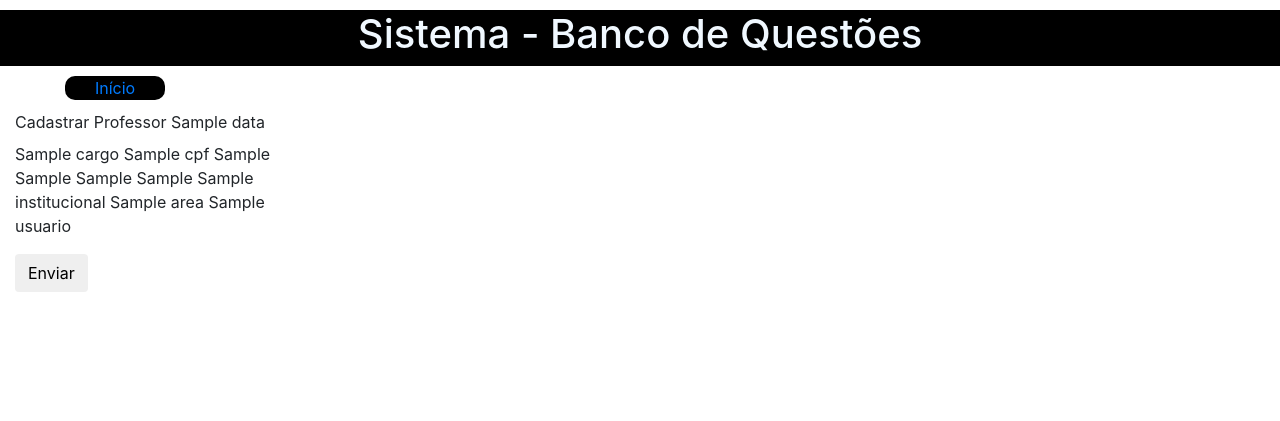
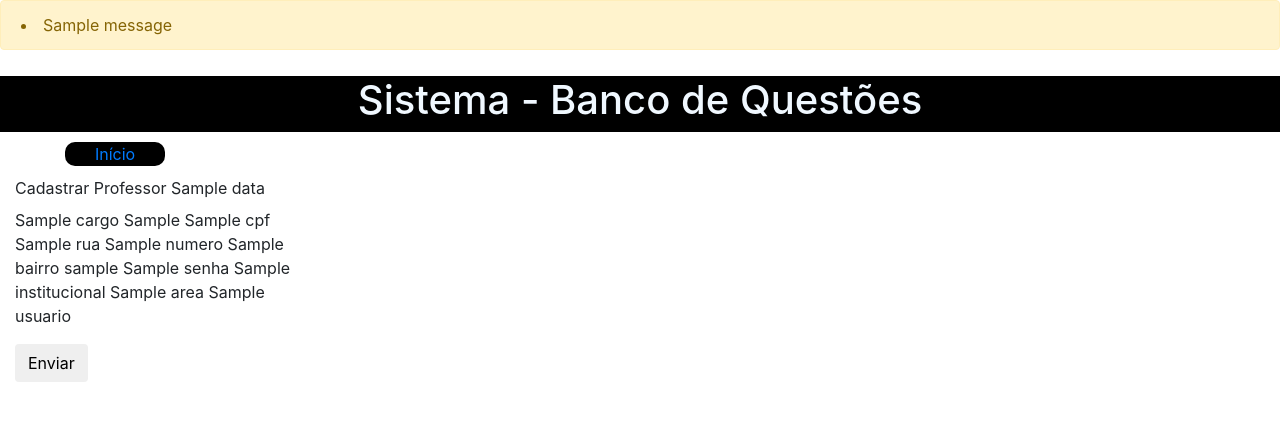
Before and after one commit to EmersonPereiraOliveira/BancoDeQuestoes, a Python web app: template Flask/app/templates/cadastrar-professor.html in a window 1280 px wide. Shown: the top 421 px of the page. Run offline with Jinja, Linux system fonts and the light colour scheme; the template is opened without the code that fills it: most values are stand-ins (such as "Sample title", 1, 10 or a date in 2020); one stand-in notice (Sample message) is shown.

Commit message:
Cadastro de professor funcionando

```diff
--- a/Flask/app/templates/base/head.html
+++ b/Flask/app/templates/base/head.html
@@ -8,3 +8,14 @@
 
   </head>
   <body>
+  {% with messages = get_flashed_messages() %}
+        {% if messages %}
+            <div class="alert alert-warning">
+            {% for message in get_flashed_messages() %}
+                <li>
+                {{ message }}
+                </li>
+            {% endfor %}
+            </div>
+        {% endif %}
+    {% endwith %}
--- a/Flask/app/templates/cadastrar-professor.html
+++ b/Flask/app/templates/cadastrar-professor.html
@@ -9,11 +9,13 @@
                 <label>Cadastrar Professor</label>
                 {{ data[0].nome(class="form-control", placeholder="Insira o nome") }}
                 {{ data[0].cargo(class="form-control", placeholder="Insira o cargo") }}
+                {{ data[0].rg(class="form-control", placeholder="Insira o rg") }}
                 {{ data[0].cpf(class="form-control", placeholder="Insira o cpf") }}
-                {{ data[0].rg(class="form-control", placeholder="Insira o rg") }}
-                {{ data[0].rg(class="form-control", placeholder="Insira o rg") }}
-                {{ data[0].rg(class="form-control", placeholder="Insira o rg") }}
-                {{ data[0].rg(class="form-control", placeholder="Insira o rg") }}
+                {{ data[0].rua(class="form-control", placeholder="Insira o rua") }}
+                {{ data[0].numero(class="form-control", placeholder="Insira o numero") }}
+                {{ data[0].bairro(class="form-control", placeholder="Insira o bairro") }}
+                {{ data[0].login(class="form-control", placeholder="Insira o login") }}
+                {{ data[0].senha(class="form-control", placeholder="Insira a senha") }}
 
                 {{ data[1].institucional(class="form-control", placeholder="Insira a institucional") }}
                 {{ data[1].area(class="form-control", placeholder="Insira a area") }}
```
Also changed, not shown: Flask/app/controllers/default_routes.py (+32 -2 lines), Flask/app/models/tables.py (+4 -4 lines), Flask/migrations/versions/f369bc43f039_.py (renamed from Flask/migrations/versions/0828e9644013_.py, +4 -4 lines), Flask/storage.db.
